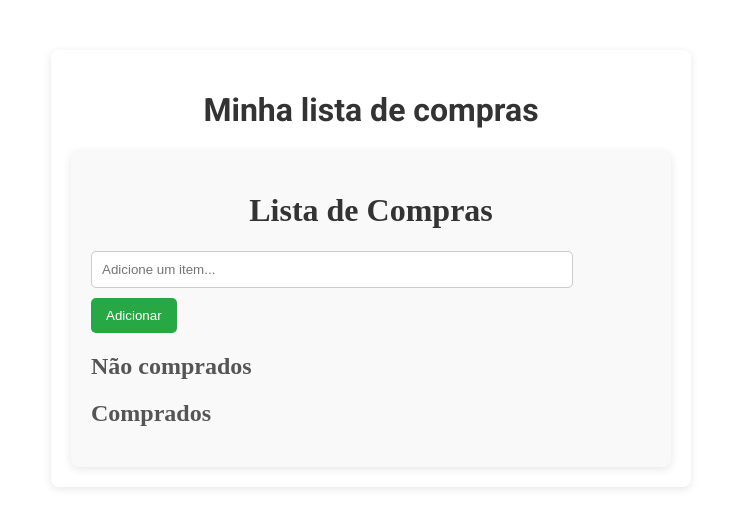
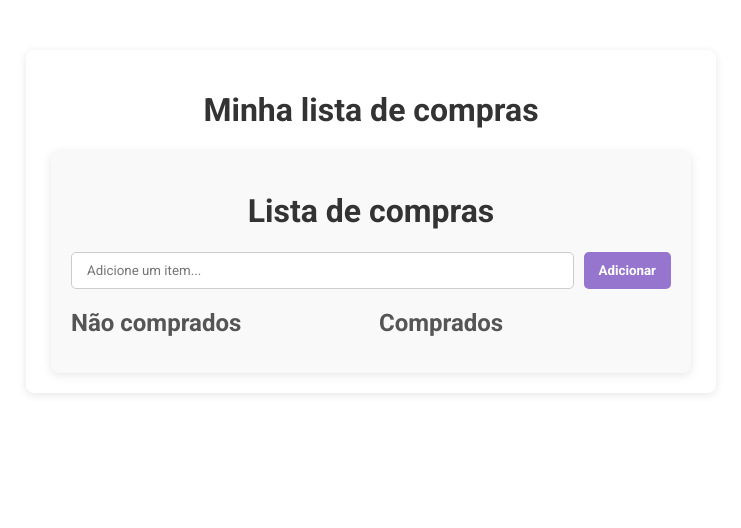
Before and after one commit to DianaCarolineCV/lista-de-compras, an Angular app: page / in a window 1280 px wide. Shown: the top 528 px of the page, without its empty margins (269-1010 px from the left). Built offline with nearby package versions, Linux system fonts and the light colour scheme.

Commit message:
feat: parte final

```diff
--- a/src/app/app.component.css
+++ b/src/app/app.component.css
@@ -7,7 +7,7 @@ body {
 }
 
 .container {
-  max-width: 600px;
+  max-width: 650px;
   margin: 50px auto;
   background: white;
   padding: 20px;
--- a/src/app/components/item/item.component.css
+++ b/src/app/components/item/item.component.css
@@ -7,29 +7,37 @@
   border-radius: 5px;
   margin-bottom: 10px;
   transition: background-color 0.3s;
+  font-family: 'Roboto';
 }
 
 .item.bought {
   background-color: #e0ffe0;
   text-decoration: line-through;
+  font-family: 'Roboto';
 }
 
 .toggle-btn, .remove-btn {
   background: none;
   border: none;
   cursor: pointer;
+  font-family: 'Roboto';
+
+}
+
+.remove-btn{
+  padding: 0;
 
 }
 
 .remove-btn img {
-  width: 30px;
-  height: 30px;
+  width: 20px;
+  height: 20px;
 }
 
 input {
   flex: 1;
-  margin-right: 10px;
   padding: 5px;
   border: 1px solid #ccc;
   border-radius: 5px;
+  width: 80%;
 }
--- a/src/app/components/item/item.component.html
+++ b/src/app/components/item/item.component.html
@@ -10,7 +10,7 @@
 
 
   <button class="remove-btn" (click)="onRemove()">
-    <img src="https://img.icons8.com/?size=100&id=67884&format=png&color=000000" alt="rio">
+    <img src="https://img.icons8.com/?size=100&id=107448&format=png&color=000000" alt="rio">
   </button>
 
 
--- a/src/app/components/lista/lista.component.css
+++ b/src/app/components/lista/lista.component.css
@@ -5,33 +5,82 @@
   background-color: #f9f9f9;
   border-radius: 8px;
   box-shadow: 0 2px 10px rgba(0, 0, 0, 0.1);
+  font-family: 'Roboto';
 }
 
 h1 {
   text-align: center;
   color: #333;
+  font-family: 'Roboto';
+}
+
+.input-lista{
+  display: flex;
+  gap: 10px;
+
+
 }
 
 .new-item-input {
   width: calc(100% - 100px);
-  padding: 10px;
+  padding: 10px 15px;
   border: 1px solid #ccc;
   border-radius: 5px;
-  margin-bottom: 10px;
+  font-family: 'Roboto';
+
 }
 
 .add-btn {
   padding: 10px 15px;
   border: none;
-  background-color: #28a745;
+  background-color: #9575CD;
   color: white;
+  font-weight: 700;
   border-radius: 5px;
   cursor: pointer;
+  font-family: 'Roboto';
 }
 
 .add-btn:hover {
-  background-color: #218838;
+  background-color: #7E57C2;
 }
+
+.lista-items {
+  display: flex;
+  flex-direction: column;
+  max-width: 600px;
+}
+
+.lista-nao-comprados, .lista-comprados {
+  display: flex;
+  flex-direction: column;
+  width: 50%;
+}
+
+h2 {
+  margin-bottom: 1rem;
+}
+
+app-item {
+  margin-bottom: 0.5rem;
+}
+
+@media (min-width: 768px) {
+  .lista-items {
+    flex-direction: row;
+    justify-content: space-between;
+  }
+
+  .lista-nao-comprados, .lista-comprados {
+    flex: 1;
+    margin-right: 1rem;
+  }
+
+  .lista-comprados {
+    margin-right: 0;
+  }
+}
+
 
 h2 {
   margin-top: 20px;
@@ -46,4 +95,8 @@ h2 {
   .new-item-input {
     width: calc(100% - 50px);
   }
+
+  .lista-nao-comprados, .lista-comprados {
+    width: 100%;
+  }
 }
--- a/src/app/components/lista/lista.component.html
+++ b/src/app/components/lista/lista.component.html
@@ -1,5 +1,6 @@
 <div class="lista-container">
-  <h1>Lista de Compras</h1>
+  <h1>Lista de compras</h1>
+  <div class="input-lista">
     <input
     [(ngModel)]="newItemName"
     placeholder="Adicione um item..."
@@ -7,7 +8,10 @@
     class="new-item-input"
   />
   <button class="add-btn" (click)="addItem()">Adicionar</button>
+  </div>
 
+  <div class="lista-items">
+    <div class="lista-nao-comprados">
       <h2>Não comprados</h2>
       <ng-container *ngFor="let item of items; let i = index">
         <div *ngIf="!item.bought">
@@ -19,7 +23,9 @@
           ></app-item>
         </div>
       </ng-container>
+    </div>
 
+    <div class="lista-comprados">
       <h2>Comprados</h2>
       <ng-container *ngFor="let item of items; let i = index">
         <div *ngIf="item.bought">
@@ -32,3 +38,5 @@
         </div>
       </ng-container>
     </div>
+  </div>
+</div>
```
Lines whose indentation alone changed are shown as unchanged.
